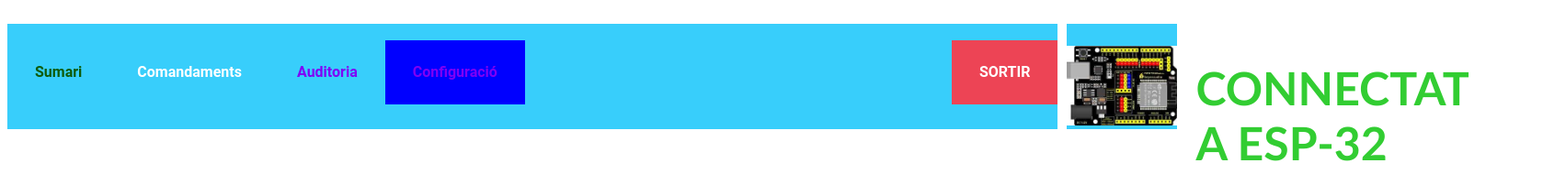
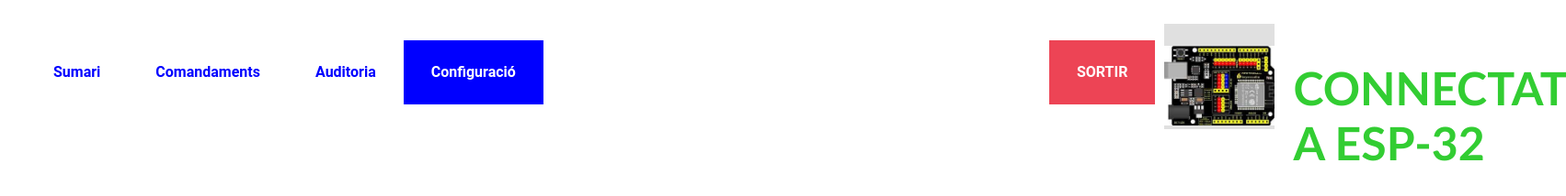
Before and after one commit to tdr-hugopolo/sourcecode-web, a plain HTML site: page config.html in a window 1280 px wide. Shown: the whole page at 92% size, 1703 px wide, since content can reach past the window. Drawn offline with Linux system fonts and the light colour scheme.

Commit message:
fixed navbar exit button

```diff
--- a/config.html
+++ b/config.html
@@ -5,20 +5,20 @@
     <head>
 
             <div class="menu-row">
-              <div id="item-0">&nbsp;
+              <div id="navbar-space">&nbsp;
                 <nav style="background-color: rgba(111, 111, 111, 0); height: 70px; border-top-left-radius: 10px; border-bottom-left-radius: 10px;">
                     <ul>
-                        <li><a href="index.html" style="color: rgb(14, 91, 7);" data-i18n="summary">Sumari</a></li>
-                        <li><a href="participantes.html" style="color: #ffffff "data-i18n="participants">Comandaments</a></li>
-                        <li><a href="auditoria.html" style="color: rgb(127, 0, 245);" data-i18n="auditory">Auditoria</a></li>
-                        <li><b href="auditoria.html" style="color: rgb(127, 0, 245);" data-i18n="auditory">Configuració</b></li>
-                        &nbsp;&nbsp;&nbsp;&nbsp;&nbsp;&nbsp;&nbsp;&nbsp;&nbsp;&nbsp;&nbsp;&nbsp;&nbsp;&nbsp;&nbsp;&nbsp;&nbsp;&nbsp;&nbsp;&nbsp;&nbsp;&nbsp;&nbsp;&nbsp;&nbsp;&nbsp;&nbsp;&nbsp;&nbsp;&nbsp;&nbsp;&nbsp;&nbsp;&nbsp;&nbsp;&nbsp;&nbsp;&nbsp;&nbsp;&nbsp;&nbsp;&nbsp;&nbsp;&nbsp;&nbsp;&nbsp;&nbsp;&nbsp;&nbsp;&nbsp;&nbsp;&nbsp;&nbsp;&nbsp;&nbsp;&nbsp;&nbsp;&nbsp;&nbsp;&nbsp;&nbsp;&nbsp;&nbsp;&nbsp;&nbsp;&nbsp;&nbsp;&nbsp;&nbsp;&nbsp;&nbsp;&nbsp;&nbsp;&nbsp;&nbsp;&nbsp;&nbsp;&nbsp;&nbsp;&nbsp;&nbsp;&nbsp;&nbsp;&nbsp;&nbsp;&nbsp;&nbsp;&nbsp;&nbsp;&nbsp;&nbsp;&nbsp;&nbsp;&nbsp;&nbsp;&nbsp;&nbsp;&nbsp;&nbsp;&nbsp;&nbsp;&nbsp;&nbsp;&nbsp;&nbsp;&nbsp;&nbsp;&nbsp;&nbsp;&nbsp;&nbsp;&nbsp;&nbsp;&nbsp;&nbsp;&nbsp;
+                        <li><a href="index.html" style="color: blue;" data-i18n="summary">Sumari</a></li>
+                        <li><a href="participantes.html" style="color: blue "data-i18n="participants">Comandaments</a></li>
+                        <li><a href="auditoria.html" style="color: blue;" data-i18n="auditory">Auditoria</a></li>
+                        <li><b href="config.html" style="color: white;" data-i18n="auditory">Configuració</b></li>
+                        <li><a href="login.html" style="margin-left: 550px; background-color: rgb(237, 68, 85); color: white;" data-i18n="auditory">SORTIR</a></li>
+                   </ul>
 
-                        <li><a href="auditoria.html" style="background-color: rgb(237, 68, 85); color: white;" data-i18n="auditory">SORTIR</a></li>
-                   </ul>
                 </nav>
+
               </div>
-              <div id="item-1">&nbsp;
+              <div id="status-space">&nbsp;
                 <img style="width: 120px; height: auto; margin-top: 6px;" src="./esp32.jpeg">
                 <d1 class="status-text-online">CONNECTAT A ESP-32</d1>
 
--- a/style.css
+++ b/style.css
@@ -277,7 +277,6 @@
     background-color: rgb(56, 160, 251);
     grid-row-start: 3;
     grid-column-start: 3;
-
     grid-row-end: 4;
     grid-column-end: 5;
 
```
Also changed, not shown: index.html (+2 -4 lines).
